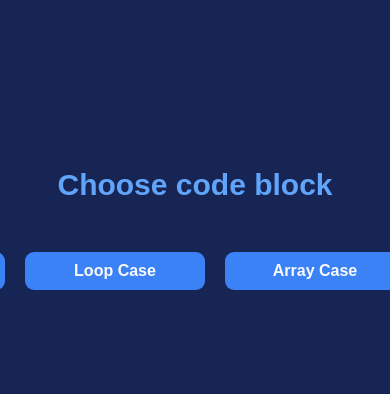
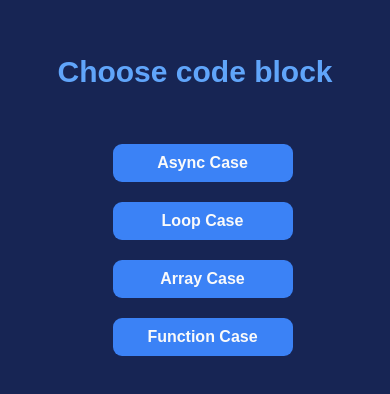
Before and after one commit to OriChaiMatan/CodeBlocks-Project, a React (Vite) app: page / in a window 390 px wide. Shown: the top 394 px of the page. Built offline with nearby package versions, Linux system fonts and the light colour scheme.

Commit message:
Add: Responsive to mobile

```diff
--- a/src/assets/css/cmps/index/codeblock-list.css
+++ b/src/assets/css/cmps/index/codeblock-list.css
@@ -5,3 +5,10 @@
     justify-content: space-between;
     gap: 2rem;
 }
+
+@media only screen and (max-width: 768px) {
+    .code-block-list {
+        flex-direction: column;
+        padding-right: 25px;
+    }
+}
--- a/src/assets/css/pages/details.css
+++ b/src/assets/css/pages/details.css
@@ -10,3 +10,11 @@
 .details-title{
     font-size: 3rem;
 }
+
+@media only screen and (max-width: 768px) {
+    .details{
+      padding: 0.5rem;
+      margin-top: 1rem;
+      font-size: 1.5rem;
+    }
+  }
--- a/src/assets/css/pages/index.css
+++ b/src/assets/css/pages/index.css
@@ -11,3 +11,11 @@
 .title{
     font-size: 3rem;
 }
+
+@media only screen and (max-width: 768px) {
+    .index{
+      padding: 0.5rem;
+      margin-top: 1rem;
+      font-size: 1.5rem;
+    }
+  }
```
